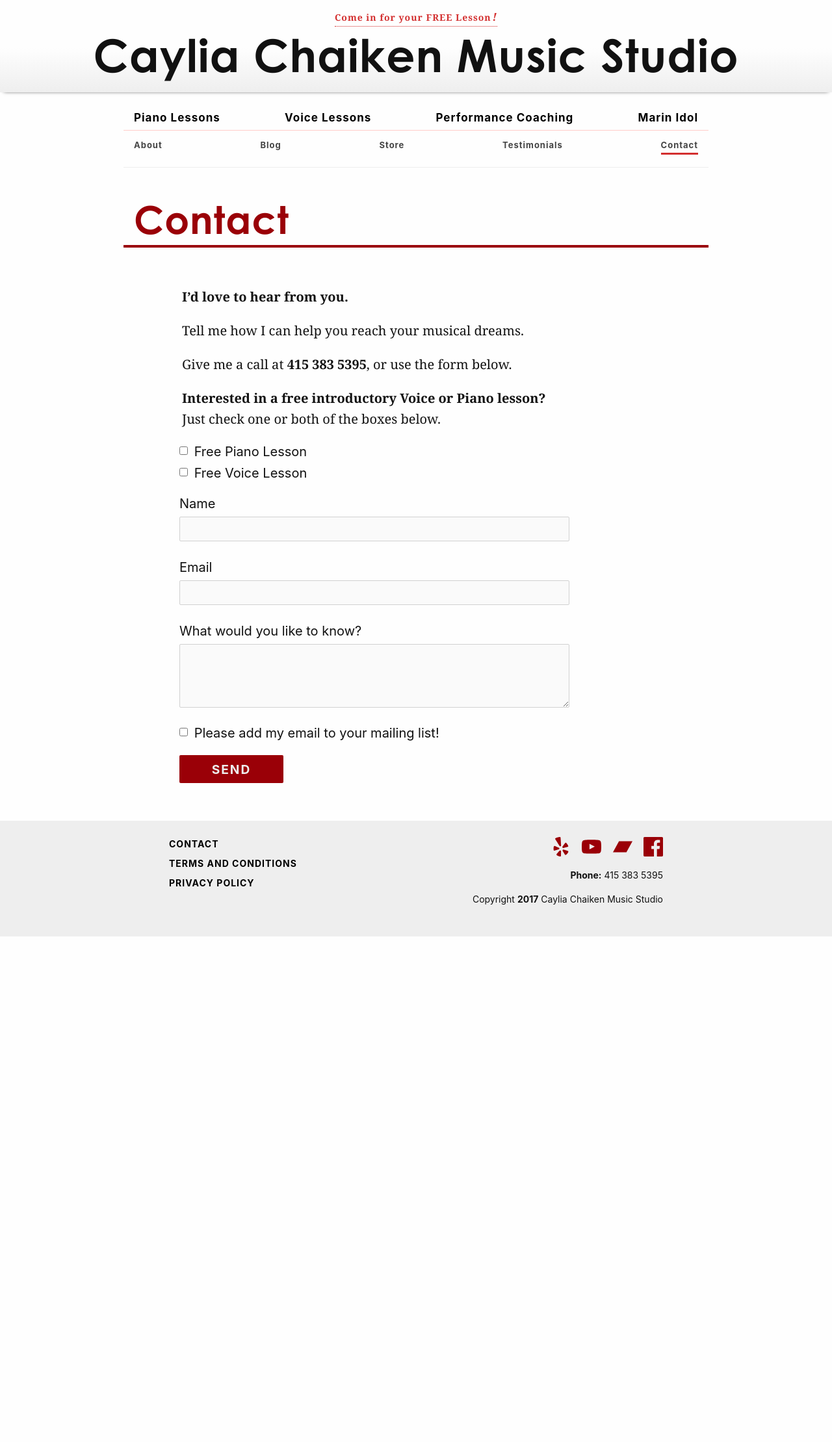
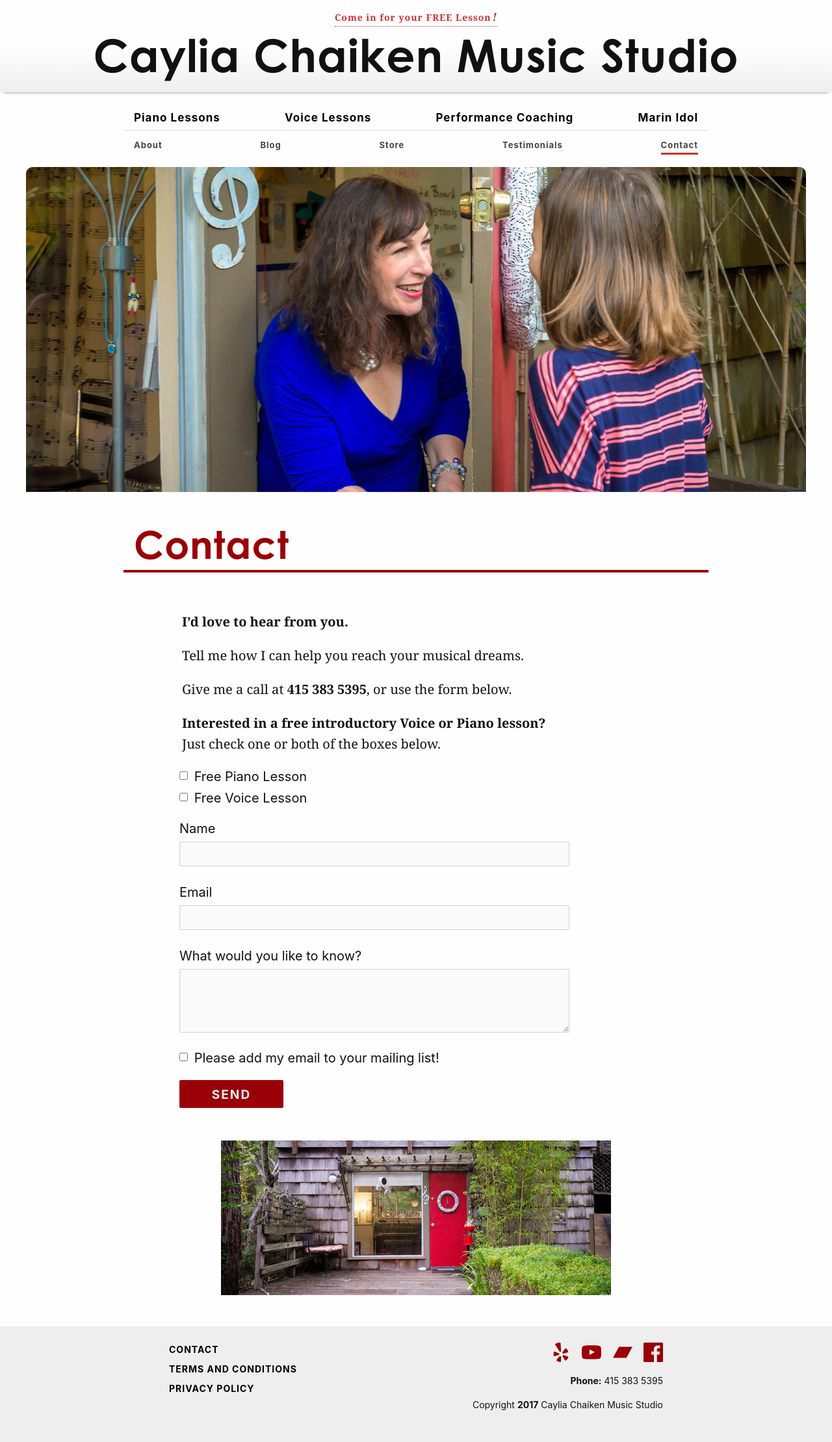
Before and after one commit to cchaiken/ccms, a Jekyll site: the page built from contact.md, in a window 1280 px wide. Shown: the whole page at 65% size. Built offline with Jekyll 4.4.1, drawn with Linux system fonts in a browser that asks for light colours; some web fonts are replaced; before the commit the page ends 1441 px from its top, so only the background shows below that.

Commit message:
Updated Contact

```diff
--- a/contact.md
+++ b/contact.md
@@ -8,6 +8,7 @@ intro:
   style: plain
 contact:
   telephone: 415 383 5395
+hero: contact-page-caylia-chaiken-music-lessons-narrow.jpg
 ---
 
 **I’d love to hear from you.**
@@ -20,3 +21,5 @@ Give me a call at **415 383 5395**, or use the form below.
 Just check one or both of the boxes below.
 
 {% include contact-form.html %}
+
+![contact-page-chaiken-music-studio.jpg](/uploads/contact-page-chaiken-music-studio.jpg)
```
